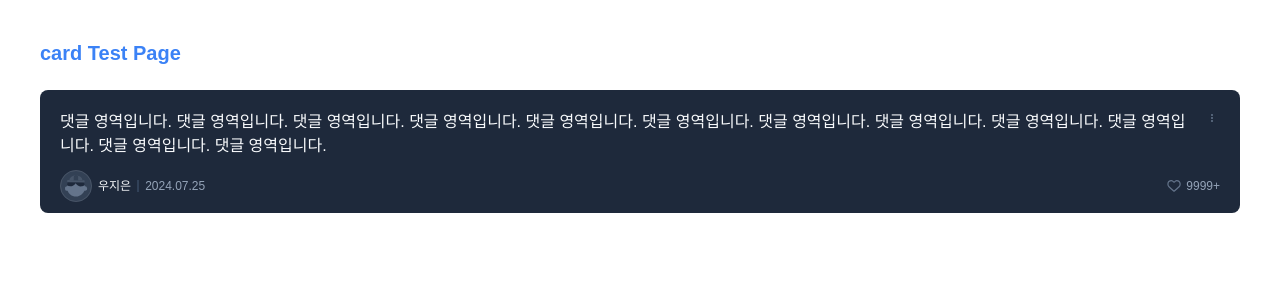
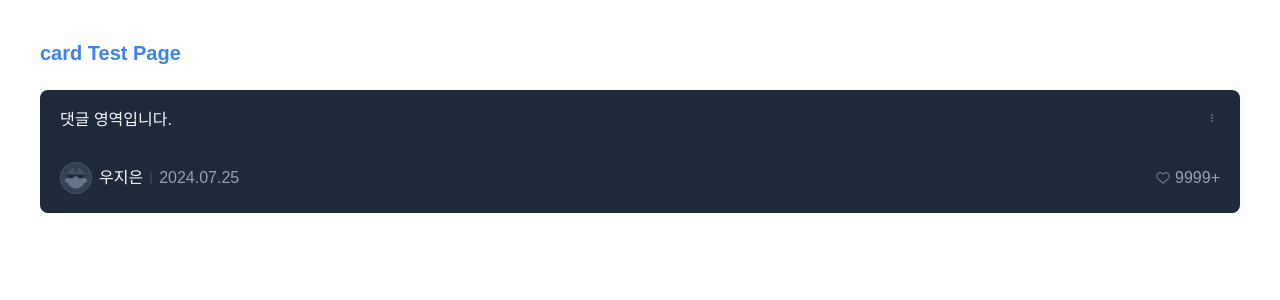
Before and after one commit to ozen0718/coworkers, a Next.js app: page /card in a window 1280 px wide. Shown: the top 300 px of the page. Built offline with nearby package versions, Linux system fonts and the light colour scheme.

Commit message:
[Feat] 댓글 내용 컴포넌트 완료

```diff
--- a/src/components/Card/Comment/AuthorInfo.tsx
+++ b/src/components/Card/Comment/AuthorInfo.tsx
@@ -9,7 +9,7 @@ export default function AuthorInfo({
   showLike = true,
   authorName = "우지은",
   date = "2024.07.25",
-  profileSpacing = "6px", // 프로필, 이름, 선 간격
+  profileSpacing = "7px", // 프로필, 이름, 선 간격
 }) {
   const [isLiked, setIsLiked] = useState(false);
 
@@ -18,8 +18,11 @@ export default function AuthorInfo({
   };
 
   return (
-    <div className="flex items-center w-full text-xs mt-3 justify-between">
-      <div className="flex items-center" style={{ columnGap: profileSpacing }}>
+    <div className="flex items-center w-full mt-3 justify-between sm:text-md-medium not-last:sm:flex-nowrap">
+      <div
+        className="flex items-center sm:flex-nowrap"
+        style={{ columnGap: profileSpacing }}
+      >
         <Image
           src="/icons/initialprofile.svg"
           alt="프로필 사진"
@@ -34,7 +37,7 @@ export default function AuthorInfo({
       </div>
 
       {showLike && (
-        <div className="flex items-center">
+        <div className="flex items-center ml-2">
           <Image
             className="cursor-pointer mr-1"
             src={isLiked ? "/icons/heart-filled.svg" : "/icons/heart.svg"}
--- a/src/components/Card/Comment/BoardComment.tsx
+++ b/src/components/Card/Comment/BoardComment.tsx
@@ -4,14 +4,11 @@ import AuthorInfo from "./AuthorInfo";
 export default function BoardComment() {
   return (
     <div className="flex flex-col w-full lg:w-[1200px] lg:h-[123px] min-h-[113px] bg-bg200 p-5 rounded-lg">
-      <div className="flex justify-between items-start w-full text-base">
+      <div className="flex justify-between items-start w-full text-lg-regular">
         <div className="flex items-start w-full relative">
           <span className="block min-h-[40px] max-h-[50px] overflow-y-auto overflow-x-hidden scroll-area mr-2 pr-6">
-            댓글 영역입니다. 댓글 영역입니다. 댓글 영역입니다. 댓글 영역입니다.
-            댓글 영역입니다. 댓글 영역입니다. 댓글 영역입니다. 댓글 영역입니다.
-            댓글 영역입니다. 댓글 영역입니다. 댓글 영역입니다. 댓글 영역입니다.
+            댓글 영역입니다.
           </span>
-
           <Image
             className="absolute right-0 top-0 cursor-pointer"
             src="/icons/kebab.svg"
```
